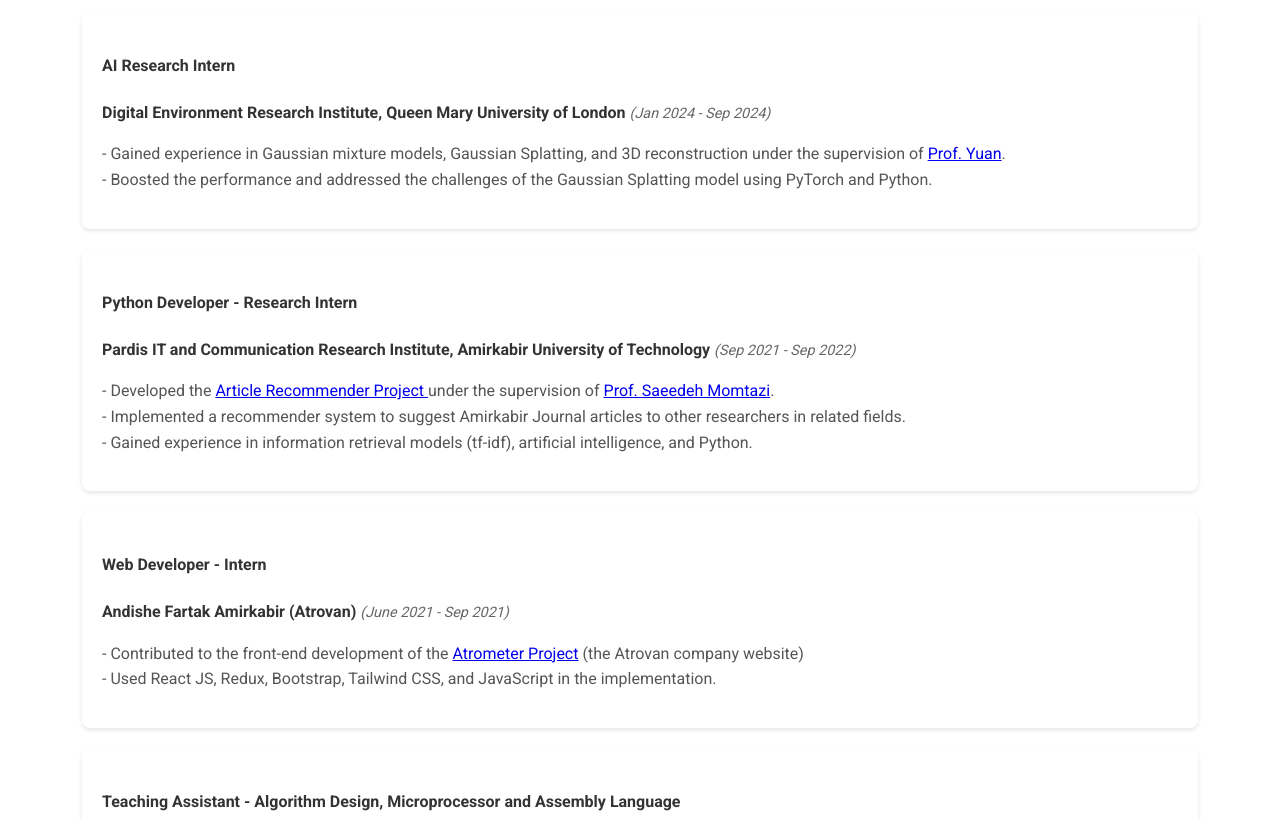
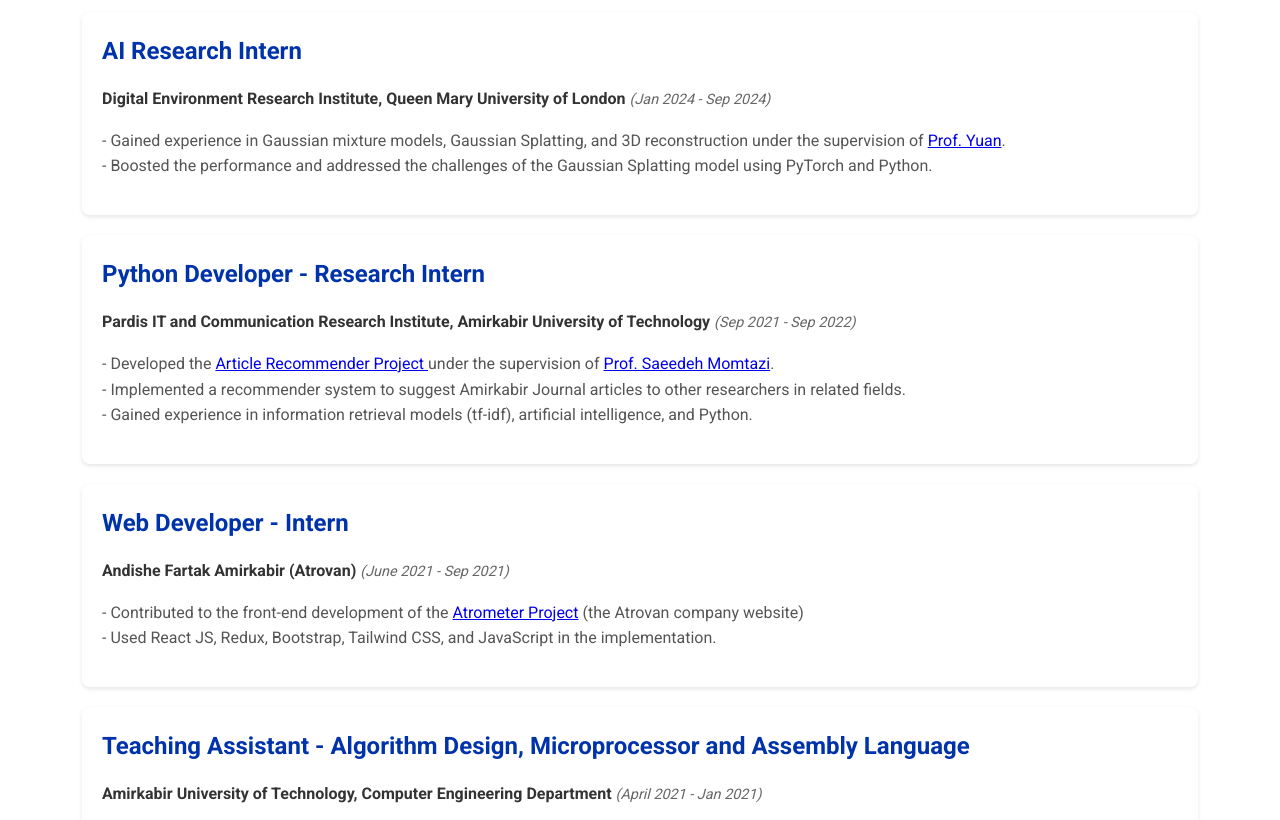
Before and after one commit to kianahs/Portfolio, a plain HTML site: page index.html in a window 1280 px wide. Shown: the part 731-1551 px from the top of the page. Drawn offline with Linux system fonts and the light colour scheme.

Commit message:
fix heading sizes

```diff
--- a/index.html
+++ b/index.html
@@ -66,7 +66,7 @@
           <h2>Work Experience</h2>
           <ul class="experience-list">
             <li>
-              <h4>AI Research Intern</h4>
+              <h3>AI Research Intern</h3>
               <p>
                 <strong class="organization">
                   Digital Environment Research Institute, Queen Mary University
@@ -86,7 +86,7 @@
               </p>
             </li>
             <li>
-              <h4>Python Developer - Research Intern</h4>
+              <h3>Python Developer - Research Intern</h3>
               <p>
                 <strong class="organization">
                   Pardis IT and Communication Research Institute, Amirkabir
@@ -111,7 +111,7 @@
               </p>
             </li>
             <li>
-              <h4>Web Developer - Intern</h4>
+              <h3>Web Developer - Intern</h3>
               <p>
                 <strong class="organization"
                   >Andishe Fartak Amirkabir (Atrovan)</strong
@@ -129,10 +129,10 @@
               </p>
             </li>
             <li>
-              <h4>
+              <h3>
                 Teaching Assistant - Algorithm Design, Microprocessor and
                 Assembly Language
-              </h4>
+              </h3>
               <p>
                 <strong class="organization"
                   >Amirkabir University of Technology, Computer Engineering
```
